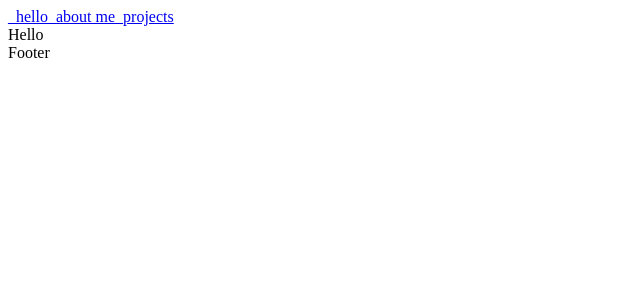
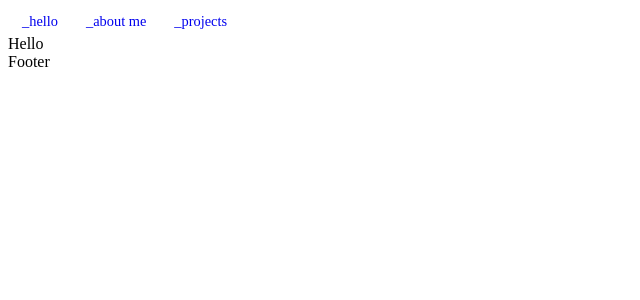
Before and after one commit to mirayatech/V2-Portfolio, a React (Vite) app: page / in a window 1280 px wide. Shown: the top 300 px of the page, without its empty margins (0-640 px from the left). Built offline with nearby package versions, Linux system fonts and the light colour scheme.

Commit message:
style: styling the navbar

```diff
--- a/src/styles/Navbar.css
+++ b/src/styles/Navbar.css
@@ -0,0 +1,25 @@
+.nav {
+  display: flex;
+  justify-content: flex-start;
+  background-color: var(--dark-grey);
+  border-bottom: 1px solid var(--light-grey);
+}
+.nav__link {
+  font-size: 0.9rem;
+  border-left: 1px solid var(--light-grey);
+  padding: 5px 14px;
+  text-decoration: none;
+}
+
+.nav__link:hover {
+  color: var(--white);
+}
+
+.nav__link:nth-child(3) {
+  border-right: 1px solid var(--light-grey);
+}
+/*
+.nav .nav__link.active {
+  color: var(--white);
+  background-color: var(--grey);
+} */
```
